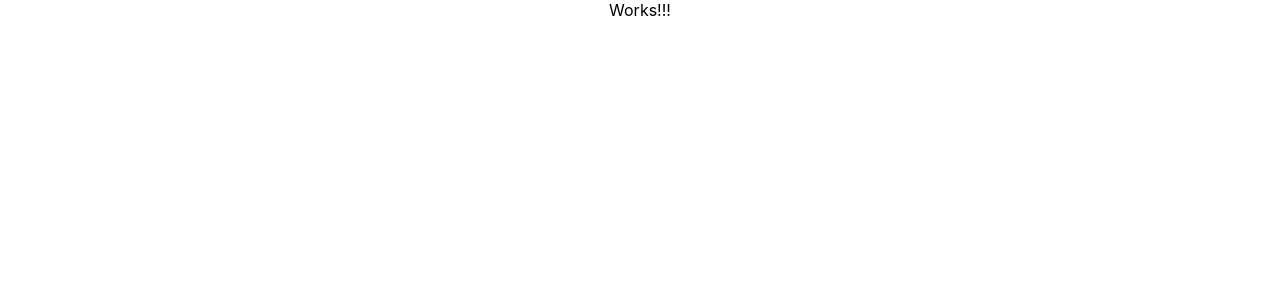
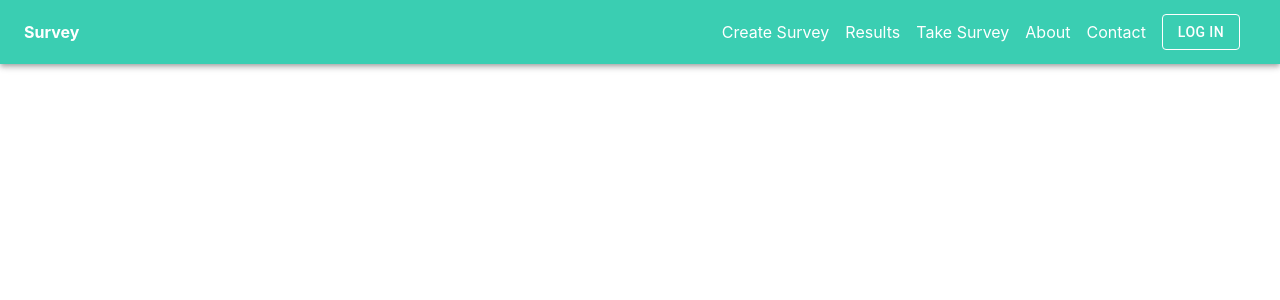
Before and after one commit to yervand-stepanyan/survey, a React (Create React App) app: page / in a window 1280 px wide. Shown: the top 300 px of the page. Built offline with nearby package versions, Linux system fonts and the light colour scheme.

Commit message:
created header with menu

```diff
--- a/src/App.js
+++ b/src/App.js
@@ -1,8 +1,13 @@
 import React from 'react';
 import './App.css';
+import Header from "./Components/Header/Header";
 
 function App() {
-  return <div className="App">Works!!!</div>;
+  return (
+    <div className="App">
+      <Header />
+    </div>
+  )
 }
 
 export default App;
--- a/src/Components/Header/Header.js
+++ b/src/Components/Header/Header.js
@@ -0,0 +1,47 @@
+import React from 'react';
+import PropTypes from 'prop-types';
+import { withStyles } from '@material-ui/core/styles';
+import AppBar from '@material-ui/core/AppBar';
+import Toolbar from '@material-ui/core/Toolbar';
+import Typography from '@material-ui/core/Typography';
+import {BrowserRouter as Router, Link} from "react-router-dom";
+import Button from '@material-ui/core/Button';
+
+
+import styles from "./style"
+
+const menuItems = ["Create Survey", "Results", "Take Survey", "About", "Contact"];
+
+
+
+const Header = ({ classes }) => (
+  <Router>
+    <AppBar position="static" className={classes.header}>
+      <Toolbar>
+        <Link to="/" className={`${classes.menuItem  } ${  classes.logo}`}>
+          Survey
+        </Link>
+
+        <nav className={classes.rightToolbar}>
+          {menuItems.map(item => {
+            return (
+              <Link to="/" className={classes.menuItem}>
+                {item}
+              </Link>
+            )
+          })}
+        </nav>
+        <Link to="/" className={classes.menuItem}>
+          <Button variant="outlined" className={classes.logIn}>Log in</Button>
+        </Link>
+      </Toolbar>
+    </AppBar>
+  </Router>
+);
+
+Header.propTypes = {
+  // eslint-disable-next-line react/forbid-prop-types
+  classes: PropTypes.object.isRequired,
+};
+
+export default withStyles(styles)(Header);
--- a/src/Components/Header/style.js
+++ b/src/Components/Header/style.js
@@ -0,0 +1,37 @@
+import GLOBAL_STYLES from "../../Theme/GlobalStyle";
+
+const styles = {
+    header: {
+        backgroundColor: GLOBAL_STYLES.mainColor,
+    },
+    rightToolbar: {
+      marginLeft: 'auto',
+
+      display: "flex",
+    },
+    menuItem: {
+      marginRight: 16,
+      textDecoration: "none",
+      color: "white",
+      '&:hover': {
+          color: "#107461"
+      }
+    },
+    logIn: {
+      color: "white",
+      backgroundColor: GLOBAL_STYLES.mainColor,
+      borderColor: "white",
+      '&:hover': {
+        background: "white",
+        color: GLOBAL_STYLES.mainColor,
+        borderColor: GLOBAL_STYLES.mainColor,
+     },
+    },
+
+    logo: {
+      fontWeight: 700,
+    }
+
+  };
+
+  export {styles as default}
```
